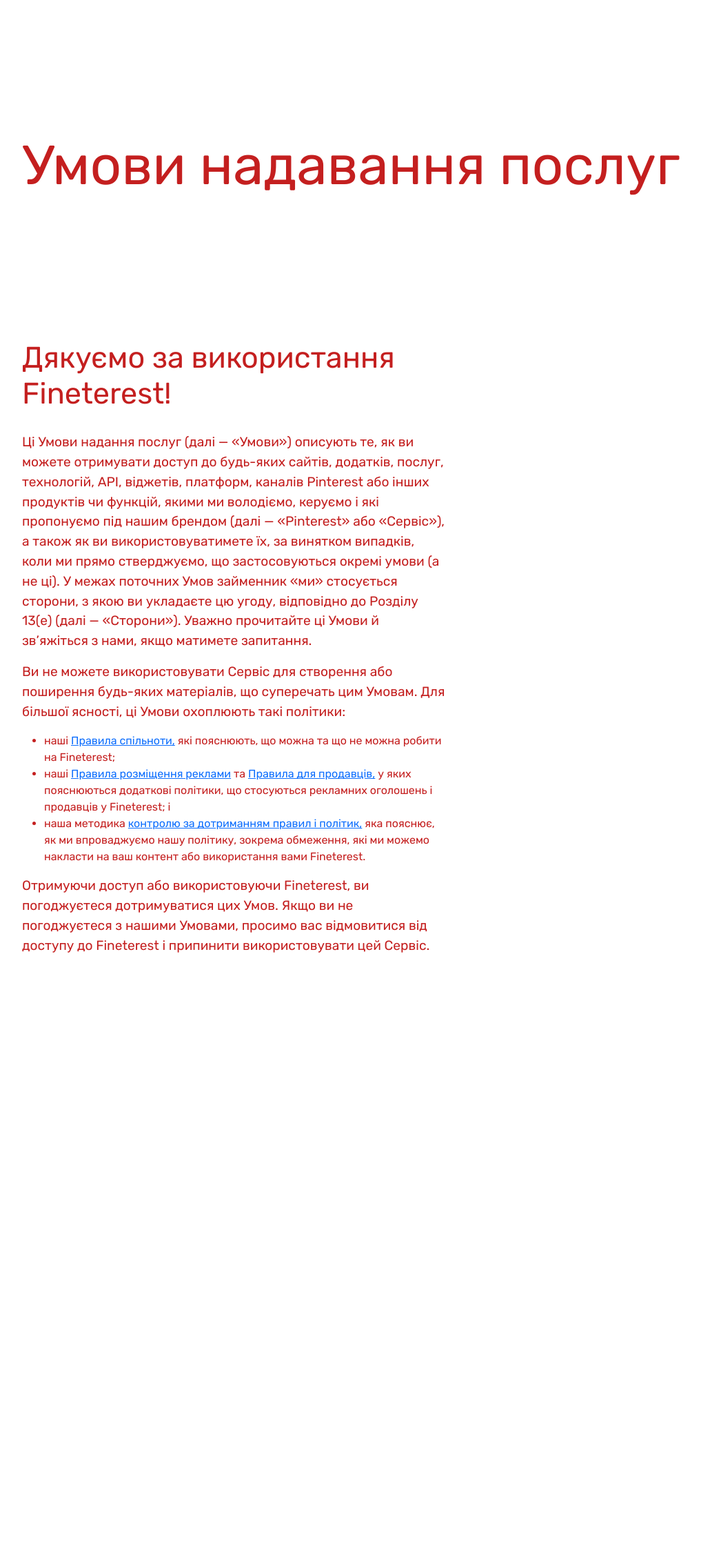
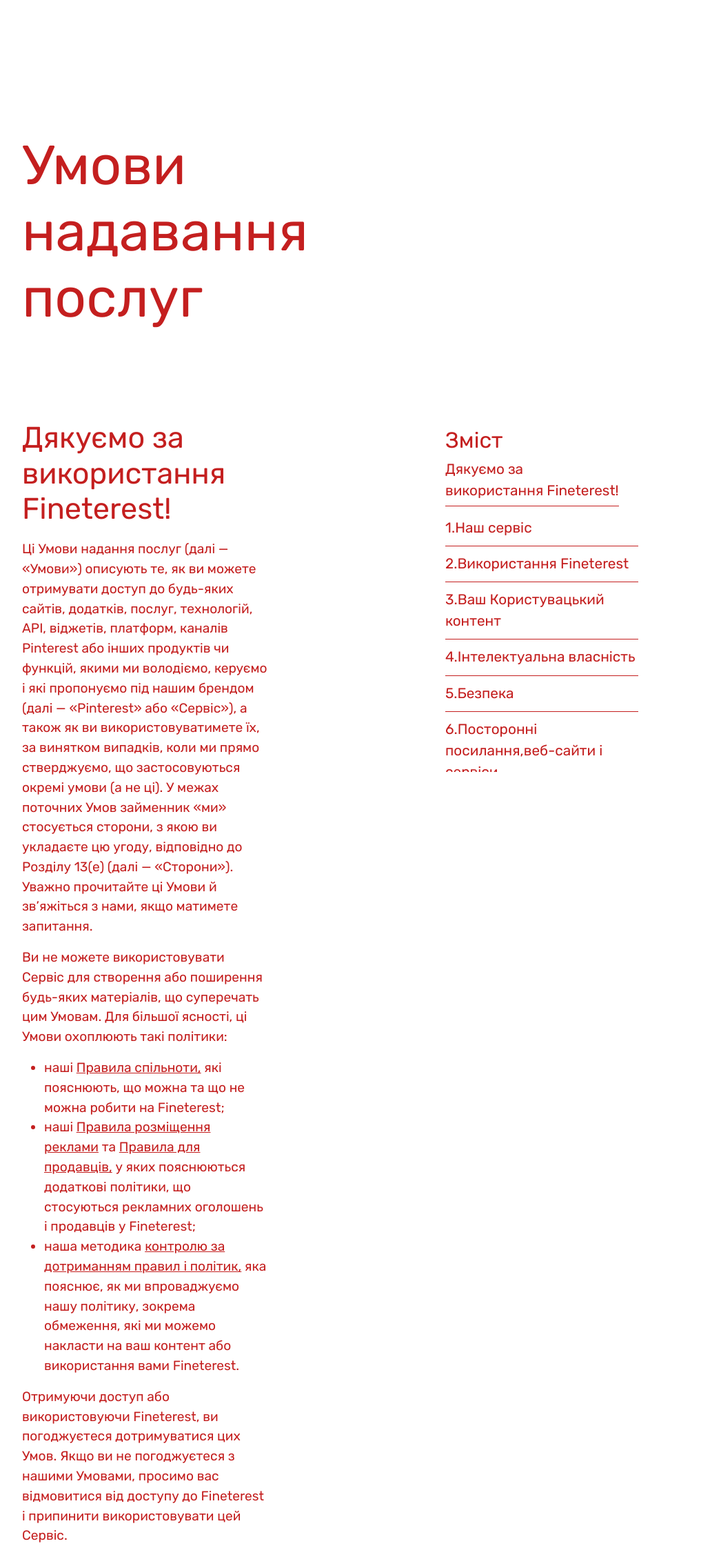
Before and after one commit to Dimaaap/Pinterest-clone, a Django app: page /policy/terms in a window 1280 px wide. Shown: the part 72-2329 px from the top of the page at 69% size, without its empty margins (224-1241 px from the left). Before the commit the page ends 1453 px from the top, so only its background shows below. Run offline with Django 4.2, Linux system fonts and the light colour scheme; parts of the project's set-up code (start-up, migrations or seed data) failed here and were passed over; some web fonts are replaced.

Commit message:
Refactored code

```diff
--- /dev/null
+++ b/pinterest/main/filters.py
@@ -0,0 +1,4 @@
+class EqualFilter:
+
+    def __call__(self, field, value):
+        return {field: value}
--- a/pinterest/main/forms.py
+++ b/pinterest/main/forms.py
@@ -3,6 +3,7 @@
 from django import forms
 
 from .models import User
+from .db_service import get_data_from_model
 
 
 class SigninForm(forms.Form):
@@ -32,7 +33,7 @@
     def clean_email(self):
         email = str(self.cleaned_data["email"])
         try:
-            User.objects.get(email=email)
+            get_data_from_model(User, "email", email)
         except User.DoesNotExist:
             return email
         raise forms.ValidationError("Користувач з таким email уже інсує на сайті")
--- /dev/null
+++ b/pinterest/password/filters.py
@@ -0,0 +1,4 @@
+class EqualFilter:
+
+    def __call__(self, field, value):
+        return {field: value}
--- a/pinterest/policy/static/policy/css/usage_terms.css
+++ b/pinterest/policy/static/policy/css/usage_terms.css
@@ -46,6 +46,9 @@
 }
 
 .main-page{
+    display: grid;
+    grid-template-columns: 5fr 1fr;
+    grid-gap: 10px;
     color: #C41F1F;
     margin-top: 15%;
     margin-left: 20%;
@@ -67,6 +70,88 @@
     margin-bottom: 5%;
 }
 
+.page-article {
+    width: 120%;
+    grid-column: 1;
+}
+
 article .page-body {
     font-size: 1.2rem;
 }
+
+.terms-ul li a {
+    color: #C41F1F;
+}
+
+.terms-ul li {
+    font-size: 1.2rem;
+}
+
+.terms-ul li a:hover {
+    color: #ECA500;
+}
+
+/* ASIDE PART */
+
+aside {
+    width: 100%;
+    grid-column: 2;
+    margin-right: 120px;
+}
+
+.sidebar h5 {
+    font-weight: 400;
+    font-size: 2rem;
+}
+
+.sidebar {
+    height: 500px;
+    overflow-y: scroll;
+    font-size: 1.3rem;
+    /*max-height: calc(100vh - 60px):
+    overflow-y: auto;
+    position: static;*/
+}
+
+.sidebar-container {
+    width: 300px;
+    padding: 10px;
+    position: relative;
+    top: 0;
+    transition: top 0.3s ease;
+}
+
+.sidebar p {
+    max-width: 90%;
+    padding-bottom: 5px;
+    border-bottom: 1.5px solid #C41F1F;
+}
+
+.sidebar p a {
+    text-decoration: none;
+    color: #C41F1F;
+}
+
+.sidebar ul {
+    padding-left: 20px;
+    counter-reset: item;
+    list-style-type: none;
+}
+
+.sidebar ul li {
+    margin-left: -20px;
+    margin-top: 10px;
+    padding-bottom: 10px;
+    border-bottom: 1px solid #C41F1F;
+}
+
+.sidebar ul li a {
+    text-decoration: none;
+    color: #C41F1F;
+}
+
+.sidebar ul li a:hover,
+.sidebar p a:hover{
+    text-decoration: underline;
+    color: #FF8315;
+}
--- /dev/null
+++ b/pinterest/policy/static/policy/js/usage_terms.js
@@ -0,0 +1,26 @@
+const header = document.querySelector(".header");
+const sidebarContainer = document.querySelector(".sidebar");
+const content = document.querySelector(".main-page");
+
+let isSticky = false;
+
+function setSidebarPosition() {
+    const headerHeight = header.offsetHeight;
+    const contentTop = content.offsetTop;
+
+    if (window.pageYOffset >= contentTop - headerHeight) {
+        if (!isSticky) {
+            sidebarContainer.style.top = `${headerHeight}px`; // Змініть лише позицію
+            isSticky = true;
+        }
+    } else {
+        if (isSticky) {
+            sidebarContainer.style.top = '0'; // Змініть лише позицію
+            isSticky = false;
+        }
+    }
+}
+
+
+window.addEventListener("scroll", setSidebarPosition);
+window.addEventListener("resize", setSidebarPosition);
--- a/pinterest/policy/templates/policy/_includes/sidebar.html
+++ b/pinterest/policy/templates/policy/_includes/sidebar.html
@@ -1,6 +1,39 @@
 <div class="wrapper">
-    <nav class="sidebar">
-        <h5>Зміст</h5>
-        <ol class="nav-list"></ol>
-    </nav>
+    <div class="sidebar-container">
+        <nav class="sidebar">
+            <h5>Зміст</h5>
+            <p>
+                <a href="#">
+                    Дякуємо за використання Fineterest!
+                </a>
+            </p>
+            <ul class="nav-list">
+                <li><a href="#">1.Наш сервіс</a></li>
+                <li><a href="#">2.Використання Fineterest</a></li>
+                <li><a href="#">3.Ваш Користувацький контент</a></li>
+                <li><a href="#">4.Інтелектуальна власність</a></li>
+                <li><a href="#">5.Безпека</a></li>
+                <li>
+                    <a href="#">
+                        6.Посторонні посилання,веб-сайти і сервіси
+                    </a>
+                </li>
+                <li><a href="#">7.Зупинка терміну дії згоди</a></li>
+                <li><a href="#">8.Гарантія відшкодування збитків</a></li>
+                <li><a href="#">9.Відмова від відповідальності</a></li>
+                <li><a href="#">10.Обмеження відповідальності</a></li>
+                <li><a href="#">11.Арбітраж</a></li>
+                <li>
+                    <a href="#">
+                        12.Застосування законодавства і юрисдикція
+                    </a>
+                </li>
+                <li>
+                    <a href="#">
+                        13.Загальні умови
+                    </a>
+                </li>
+            </ul>
+        </nav>
+    </div>
 </div>
--- a/pinterest/policy/templates/policy/usage_terms.html
+++ b/pinterest/policy/templates/policy/usage_terms.html
@@ -3,6 +3,10 @@
 {% load static %}
 {% block css_additional %}
     <link rel="stylesheet" href="{% static 'policy/css/usage_terms.css' %}">
+{% endblock %}
+
+{% block js_additional %}
+    <script src="{% static 'policy/js/usage_terms.js' %}"></script>
 {% endblock %}
 
 {% block body %}
@@ -49,7 +53,7 @@
                     та <a href="#">Правила для продавців,</a>
                     у яких пояснюються додаткові політики,
                     що стосуються рекламних оголошень
-                    і продавців у Fineterest; і
+                    і продавців у Fineterest;
                 </li>
                 <li>
                     наша методика <a href="#">контролю за дотриманням
@@ -68,5 +72,8 @@
                 до Fineterest і припинити використовувати цей Сервіс.
             </p>
         </article>
+        <aside>
+            {% include "./_includes/sidebar.html" %}
+        </aside>
     </section>
 {% endblock %}
```
Also changed, not shown: pinterest/main/db_service.py (added, +7 -0 lines), pinterest/main/form_handler.py (added, +21 -0 lines), pinterest/main/views.py (+6 -11 lines), pinterest/password/db_service.py (added, +7 -0 lines), pinterest/password/form_handler.py (added, +23 -0 lines), pinterest/password/services.py (+16 -0 lines), pinterest/password/views.py (+4 -15 lines).
